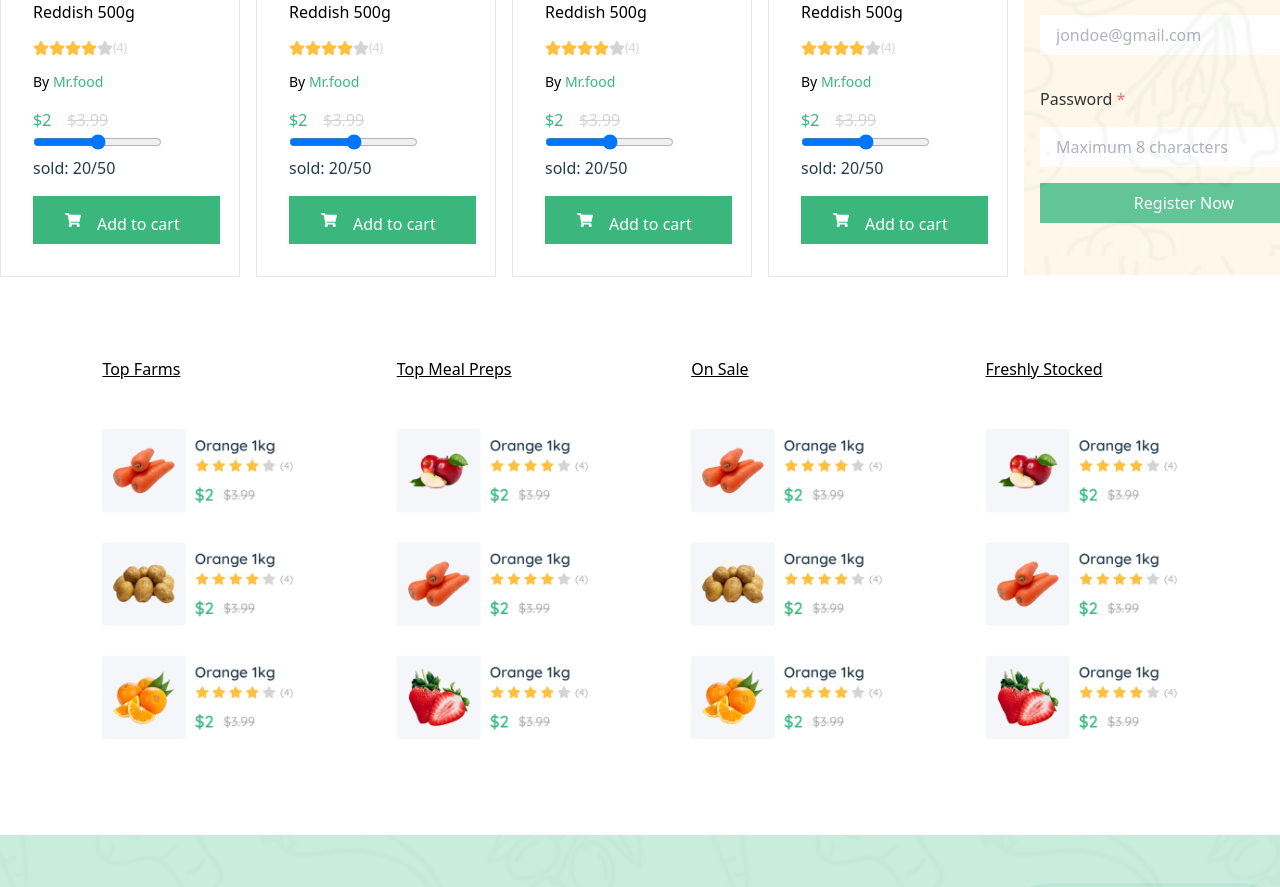
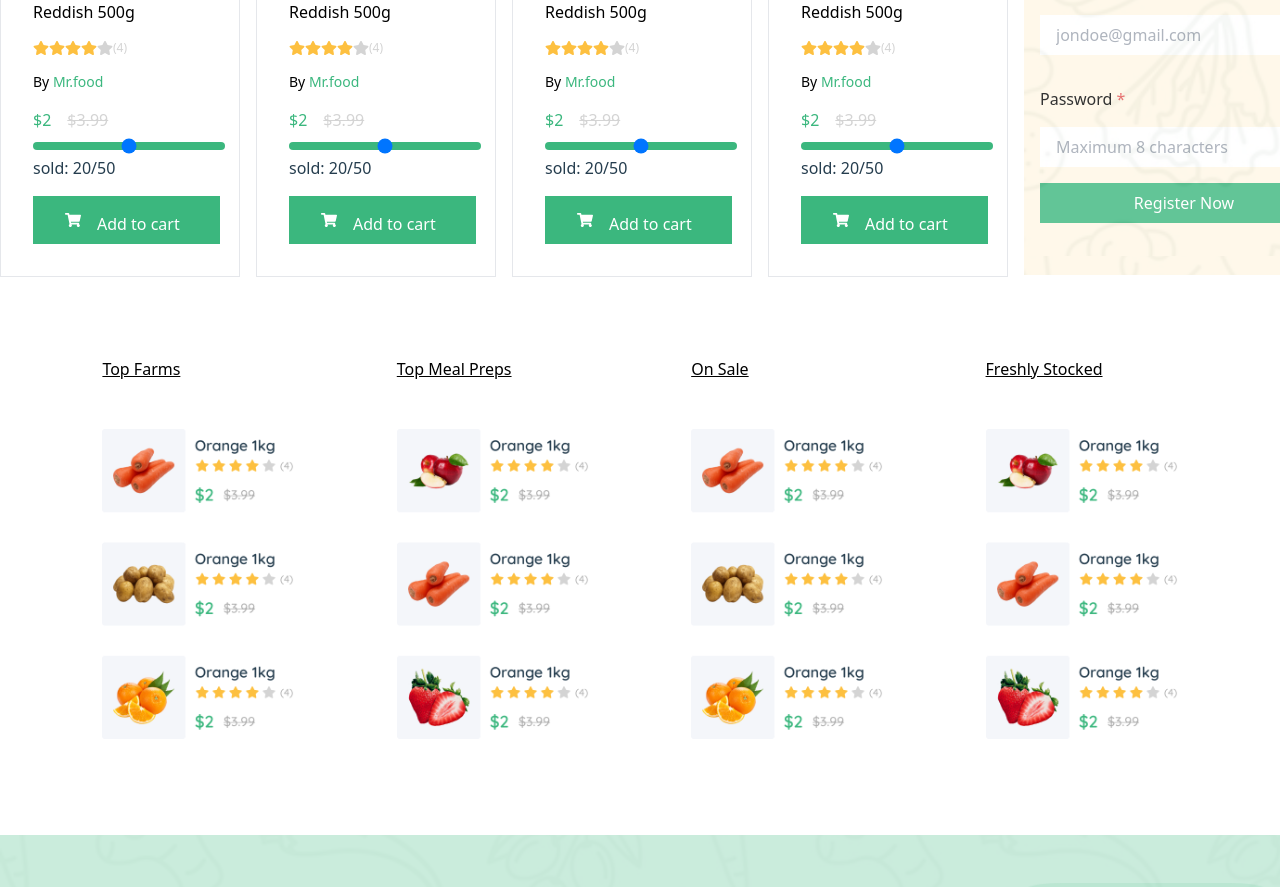
Before and after one commit to Divine-20/Instafarm, a React (Vite) app: page / in a window 1280 px wide. Shown: the part 2640-3527 px from the top of the page. Built offline with nearby package versions, Linux system fonts and the light colour scheme.

Commit message:
styling input type range

```diff
--- a/src/components/sells.jsx
+++ b/src/components/sells.jsx
@@ -43,7 +43,7 @@ function Sells(props) {
               <p className='text-[#3BB77E] pl-8 pr-6 pt-4 '>{sell.dollars}<span className='text-[#D4D4D4] line-through pl-4'>{sell.amount}</span></p>
               <div className='block'>
                 <form action="" className='ml-8'>
-                  <input type="range" className='' />
+                  <input type="range" className='w-48 bg-[#3BB77E] appearance-none rounded-lg h-2' />
 
                 </form>
                 <div className='ml-8'>
```
